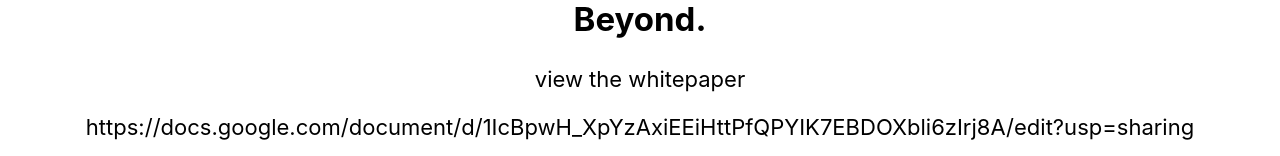
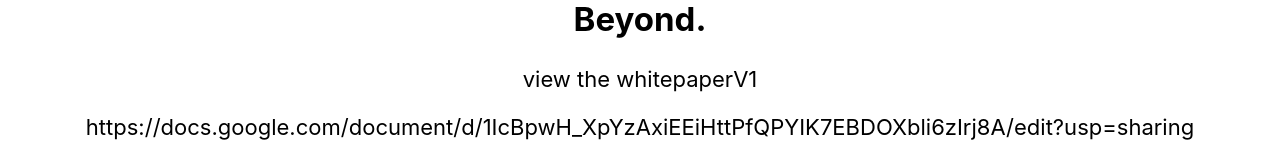
Before and after one commit to OpiaUK/opia-betalaunch-whitepaper, a React (Vite) app: page / in a window 1280 px wide. Shown: the part 133-289 px from the top of the page. Built offline with nearby package versions, Linux system fonts and the light colour scheme.

Commit message:
before serverV1 DDOS

```diff
--- a/src/App.jsx
+++ b/src/App.jsx
@@ -8,7 +8,7 @@
         A Human-Centric Operating System That Powers The World Around You And
         Beyond.
       </h2>
-      <p>view the whitepaper</p>
+      <p>view the whitepaperV1</p>
       <p>
         https://docs.google.com/document/d/1IcBpwH_XpYzAxiEEiHttPfQPYIK7EBDOXbli6zIrj8A/edit?usp=sharing{" "}
       </p>
```
